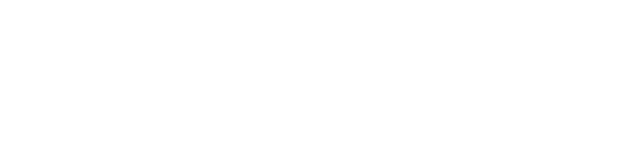
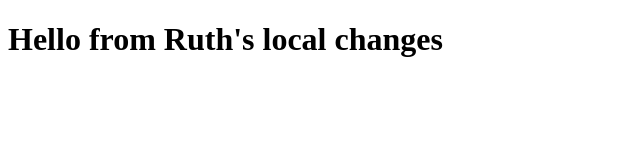
Before and after one commit to LisaLuciernaga/git-project-test, a plain HTML site: page index.html in a window 1280 px wide. Shown: the whole page, without its empty margins (0-640 px from the left). Drawn offline with Linux system fonts and the light colour scheme.

Commit message:
Added changes

```diff
--- a/index.html
+++ b/index.html
@@ -7,6 +7,6 @@
     <title>Document</title>
 </head>
 <body>
-
+    <h1>Hello from Ruth's local changes</h1>
 </body>
 </html>
```
